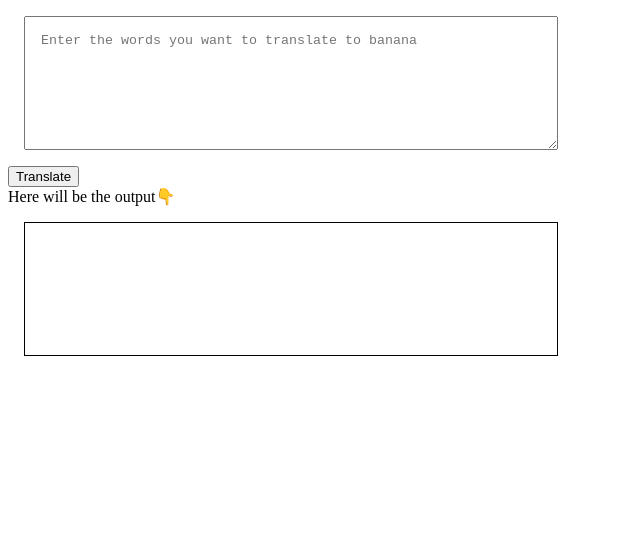
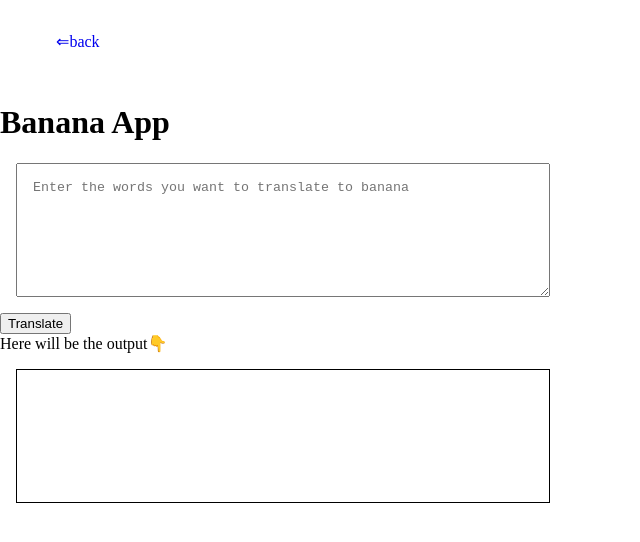
Before and after one commit to nuhakhangr8/Banana-speak, a plain HTML site: page index.html in a window 1280 px wide. Shown: the whole page, without its empty margins (0-640 px from the left). Drawn offline with Linux system fonts and the light colour scheme.

Commit message:
feat: back link

```diff
--- a/index.html
+++ b/index.html
@@ -6,6 +6,9 @@
     <meta name="viewport" content="width=device-width, initial-scale=1.0">
     <title>talk banana</title>
     <style>
+        body{
+            margin:0px;
+        }
         textarea{
             width: 500px;
             height: 100px;
@@ -23,10 +26,32 @@
             padding-left: 1rem;
             margin: 1rem;
             border: 1px solid black;
+
+        }
+        nav{
+
+            padding: 1rem 1rem;
+            margin: auto;
+        }
+        ul{
+            list-style: none;
+            text-align: left;
+        }
+        .link{
+            text-decoration: none;
+            text-align: left;
         }
     </style>
 </head>
 <body>
+    <nav class="navigation container">
+        <ul>
+            <li>
+                <a class="link" href="https://nuhakhangr8.netlify.app/projects.html">⇐back </a>
+            </li>
+        </ul>
+    </nav>
+    <h1>Banana App</h1>
     <textarea id="txt-input" placeholder="Enter the words you want to translate to banana"></textarea>
 
 
```
